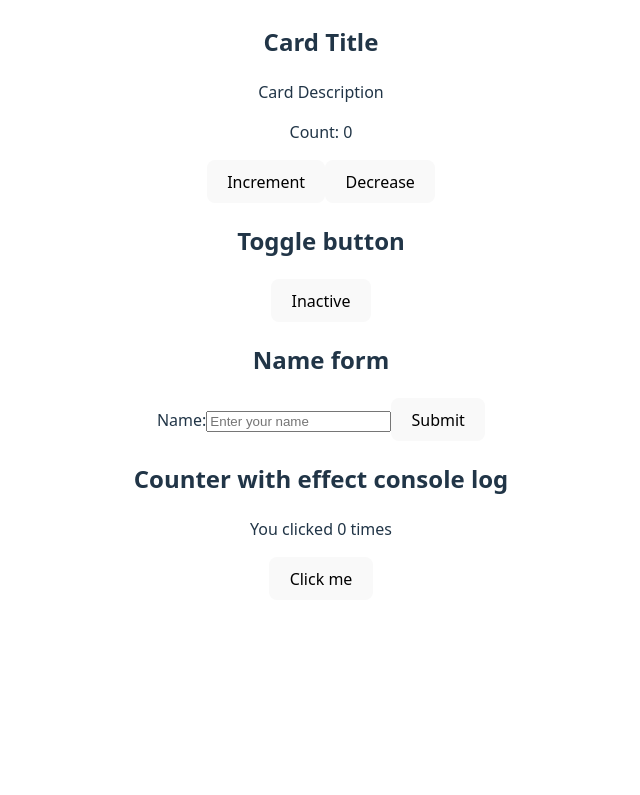
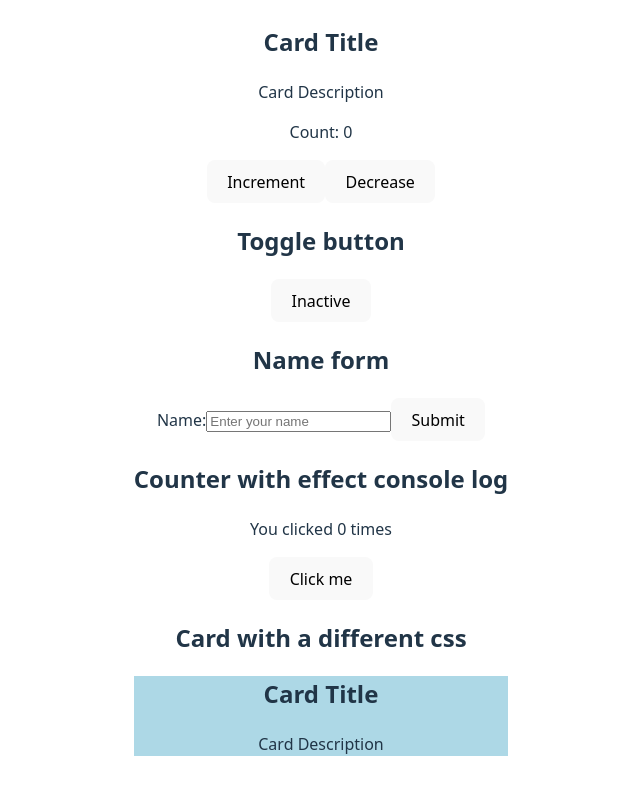
Before and after one commit to edcab/course-react-concepts, a React (Vite) app: page / in a window 1280 px wide. Shown: the part 207-1002 px from the top of the page, without its empty margins (319-959 px from the left). Before the commit the page ends 839 px from the top, so only its background shows below. Built offline with nearby package versions, Linux system fonts and the light colour scheme.

Commit message:
add Card2 component with multiple styling options and integrate it into App

```diff
--- a/package.json
+++ b/package.json
@@ -11,7 +11,8 @@
   },
   "dependencies": {
     "react": "^19.0.0",
-    "react-dom": "^19.0.0"
+    "react-dom": "^19.0.0",
+    "sass": "^1.86.0"
   },
   "devDependencies": {
     "@eslint/js": "^9.21.0",
--- a/src/App.jsx
+++ b/src/App.jsx
@@ -3,6 +3,7 @@ import reactLogo from './assets/react.svg'
 import viteLogo from '/vite.svg'
 import './App.css'
 import Card from './components/Card'
+import Card2 from './components/Card/Card2'
 import Counter from './components/Counter'
 import ToogleButton from './components/ToggleButton'
 import NameForm from './components/NameForm'
@@ -24,6 +25,8 @@ function App() {
       <NameForm/>
       <h2>Counter with effect console log</h2>
       <CounterWithEffect />
+      <h2>Card with a different css</h2>
+      <Card2 title="Card Title" description="Card Description" cssClass="card2" />
 
     </section>
   )
--- /dev/null
+++ b/src/components/Card/Card.module.css
@@ -0,0 +1,9 @@
+.card {
+  background-color: #0fc21e;
+  border-radius: 4px;
+  box-shadow: 0 0 10px 0 rgba(0, 0, 0, 0.1);
+  margin: 10px;
+  padding: 10px;
+  width: 200px;
+  color: rgb(30, 26, 47);
+}
--- /dev/null
+++ b/src/components/Card/Card.module.sass
@@ -0,0 +1,4 @@
+$primary: lightblue;
+
+.card
+  background-color: $primary
--- /dev/null
+++ b/src/components/Card/Card.module.scss
@@ -0,0 +1,11 @@
+$primary-color:rgb(188, 194, 15);
+
+.card {
+  background-color: $primary-color;
+  border-radius: 4px;
+  box-shadow: 0 0 10px 0 rgba(0, 0, 0, 0.1);
+  margin: 10px;
+  padding: 10px;
+  width: 200px;
+  color: rgb(30, 26, 47);
+}
--- /dev/null
+++ b/src/components/Card/Card2.jsx
@@ -0,0 +1,14 @@
+import React from 'react';
+// import './styles.css';
+// import styles from './Card.module.css';
+import styles from './Card.module.sass';
+
+const Card2 = ({ title, description }) => {
+  return (
+    <div className={styles.card}>
+      <h2>{title}</h2>
+      <p>{description}</p>
+    </div>
+  );
+}
+export default Card2;
--- /dev/null
+++ b/src/components/Card/styles.css
@@ -0,0 +1,9 @@
+.card {
+  background-color: #c20f0f;
+  border-radius: 4px;
+  box-shadow: 0 0 10px 0 rgba(0, 0, 0, 0.1);
+  margin: 10px;
+  padding: 10px;
+  width: 200px;
+  color: rgb(30, 26, 47);
+}
```
Also changed, not shown: 1 other file (tests, documents, lock files or other folders).
